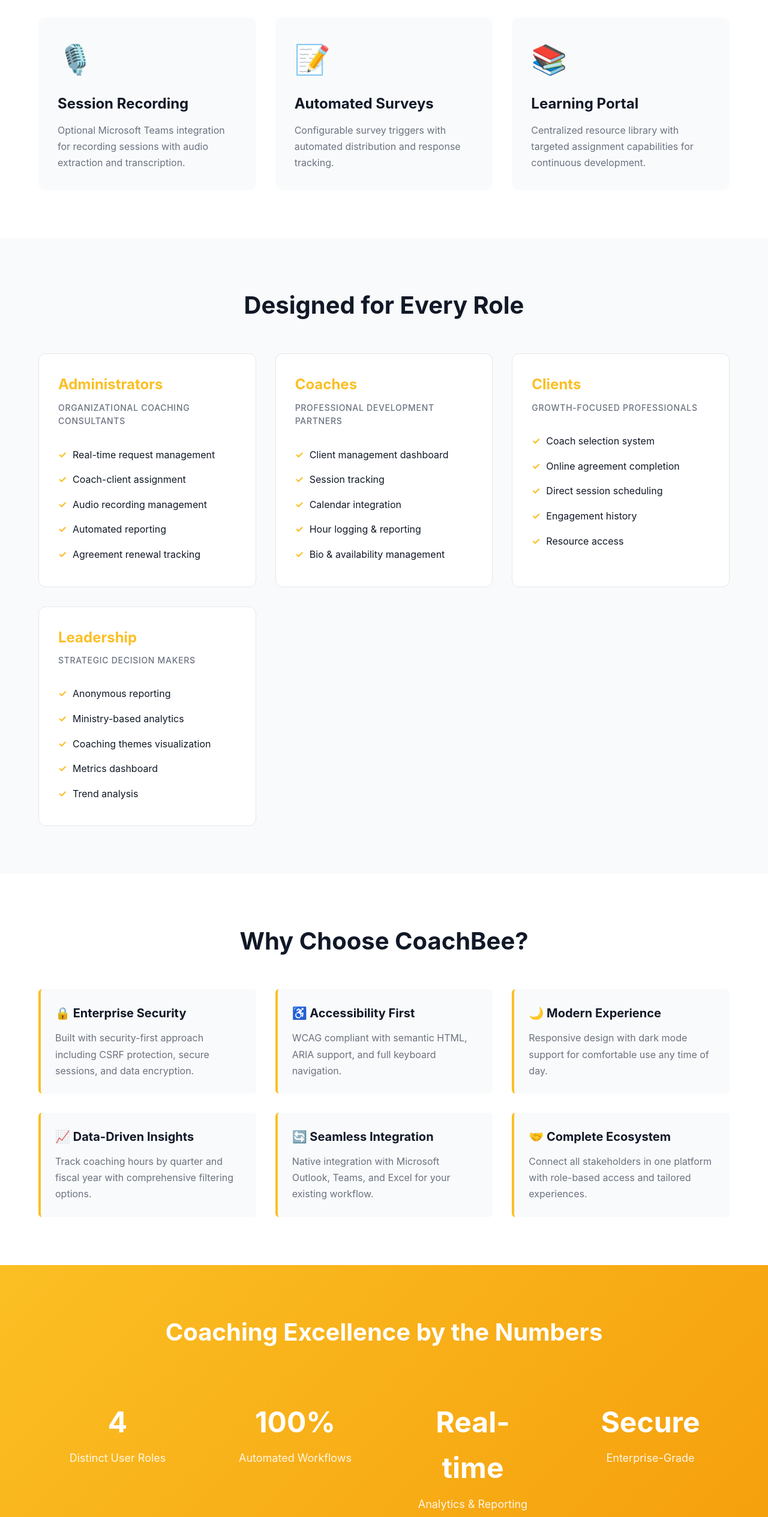
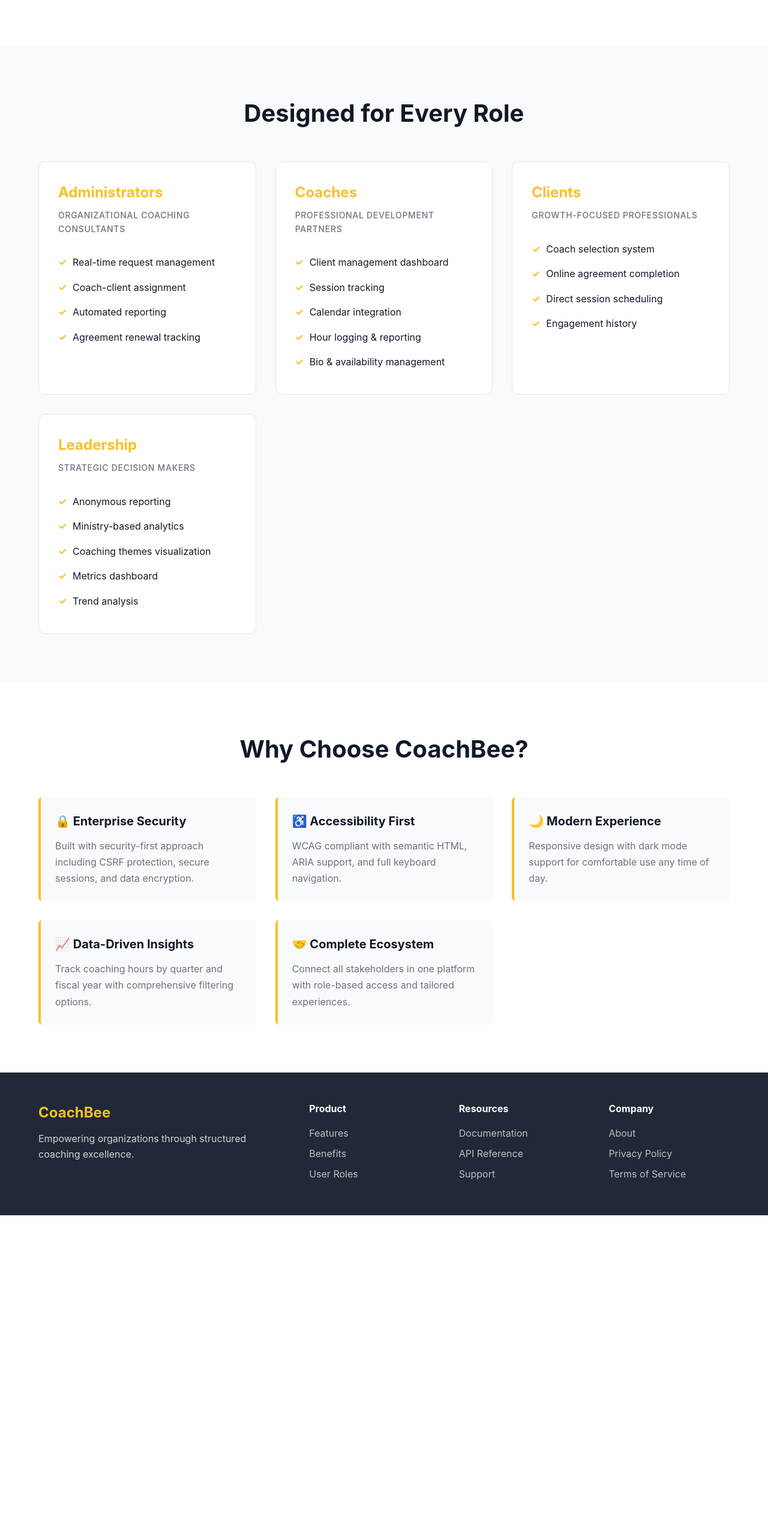
Before and after one commit to itr8tech/coachbee, a plain HTML site: page index.html in a window 1280 px wide. Shown: the part 969-3498 px from the top of the page at 60% size. After the commit the page ends 2995 px from the top, so only its background shows below. Drawn offline with Linux system fonts and the light colour scheme.

Commit message:
Remove hallucinations

```diff
--- a/index.html
+++ b/index.html
@@ -58,24 +58,6 @@
                         <h3>Real-Time Analytics</h3>
                         <p>Comprehensive dashboards with anonymous aggregated reporting for leadership insights.</p>
                     </article>
-
-                    <article class="feature-card">
-                        <div class="feature-icon">🎙️</div>
-                        <h3>Session Recording</h3>
-                        <p>Optional Microsoft Teams integration for recording sessions with audio extraction and transcription.</p>
-                    </article>
-
-                    <article class="feature-card">
-                        <div class="feature-icon">📝</div>
-                        <h3>Automated Surveys</h3>
-                        <p>Configurable survey triggers with automated distribution and response tracking.</p>
-                    </article>
-
-                    <article class="feature-card">
-                        <div class="feature-icon">📚</div>
-                        <h3>Learning Portal</h3>
-                        <p>Centralized resource library with targeted assignment capabilities for continuous development.</p>
-                    </article>
                 </div>
             </div>
         </section>
@@ -90,7 +72,6 @@
                         <ul>
                             <li>Real-time request management</li>
                             <li>Coach-client assignment</li>
-                            <li>Audio recording management</li>
                             <li>Automated reporting</li>
                             <li>Agreement renewal tracking</li>
                         </ul>
@@ -116,7 +97,6 @@
                             <li>Online agreement completion</li>
                             <li>Direct session scheduling</li>
                             <li>Engagement history</li>
-                            <li>Resource access</li>
                         </ul>
                     </article>
 
@@ -160,11 +140,6 @@
                     </article>
 
                     <article class="benefit">
-                        <h3>🔄 Seamless Integration</h3>
-                        <p>Native integration with Microsoft Outlook, Teams, and Excel for your existing workflow.</p>
-                    </article>
-
-                    <article class="benefit">
                         <h3>🤝 Complete Ecosystem</h3>
                         <p>Connect all stakeholders in one platform with role-based access and tailored experiences.</p>
                     </article>
@@ -172,40 +147,7 @@
             </div>
         </section>
 
-        <section class="stats">
-            <div class="container">
-                <h2>Coaching Excellence by the Numbers</h2>
-                <div class="stats-grid">
-                    <div class="stat">
-                        <div class="stat-number">4</div>
-                        <div class="stat-label">Distinct User Roles</div>
-                    </div>
-                    <div class="stat">
-                        <div class="stat-number">100%</div>
-                        <div class="stat-label">Automated Workflows</div>
-                    </div>
-                    <div class="stat">
-                        <div class="stat-number">Real-time</div>
-                        <div class="stat-label">Analytics & Reporting</div>
-                    </div>
-                    <div class="stat">
-                        <div class="stat-number">Secure</div>
-                        <div class="stat-label">Enterprise-Grade</div>
-                    </div>
-                </div>
-            </div>
-        </section>
 
-        <section id="contact" class="cta">
-            <div class="container">
-                <h2>Ready to Transform Your Coaching Program?</h2>
-                <p>Join organizations that are elevating their coaching initiatives with CoachBee.</p>
-                <div class="cta-actions">
-                    <a href="#demo" class="button button-primary button-large">Schedule a Demo</a>
-                    <a href="#contact" class="button button-secondary button-large">Contact Sales</a>
-                </div>
-            </div>
-        </section>
     </main>
 
     <footer>
@@ -240,9 +182,7 @@
                     </ul>
                 </div>
             </div>
-            <div class="footer-bottom">
-                <p>&copy; 2024 CoachBee. All rights reserved.</p>
-            </div>
+
         </div>
     </footer>
 </body>
```
